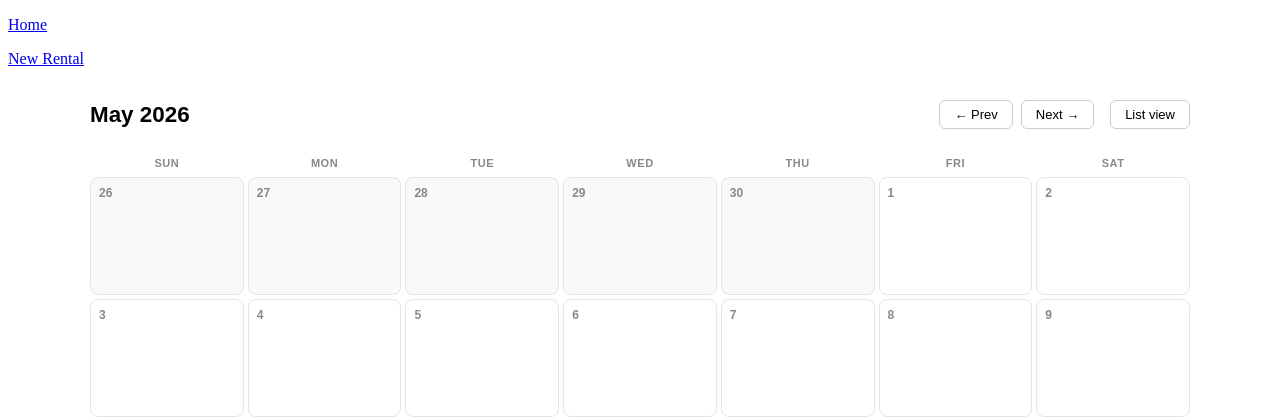
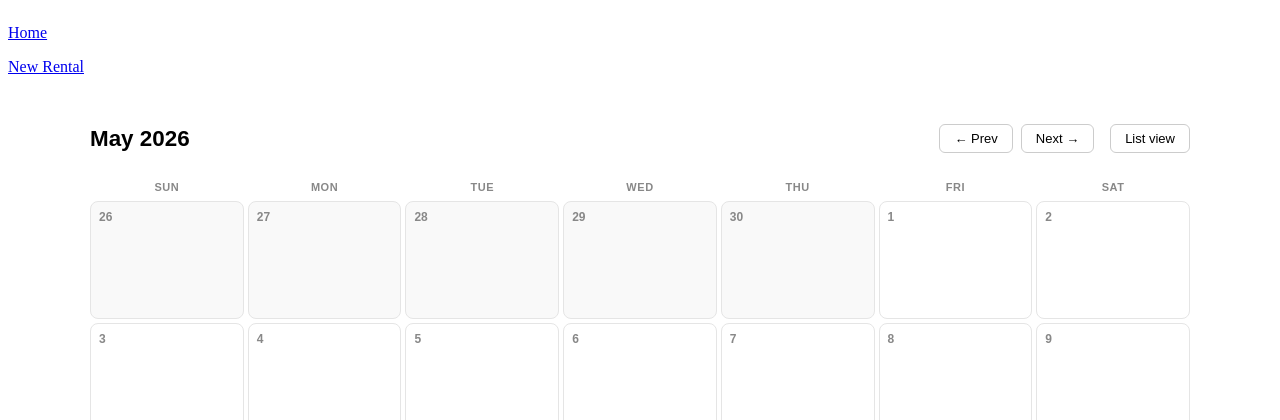
Before and after one commit to dylanmelchior/axist-rental-dashboard, a Django app: page /rentals/ in a window 1280 px wide. Shown: the top 420 px of the page. Run offline with Django 5.2, Linux system fonts and the light colour scheme; data that the repository does not hold is empty.

Commit message:
Fixed bug where nav wasn't formatting to stylesheet because it wasn't inside the body.

```diff
--- a/axist_dashboard/dashboard/static/main.css
+++ b/axist_dashboard/dashboard/static/main.css
@@ -1,12 +1,9 @@
-table {
-    border: solid black 1px;
+header {
+    display: flex;
+    flex-direction: column;
+    justify-content: center;
 }
 
-td {
-    border: solid black 1px;
-    padding: 1rem;
+nav {
+    color: red;
 }
-
-tr {
-    padding: 1rem;
-}
--- a/axist_dashboard/dashboard/templates/rental_card.html
+++ b/axist_dashboard/dashboard/templates/rental_card.html
@@ -6,13 +6,13 @@
     <link rel="stylesheet" href="/static/main.css" />
     <title>Rental #{{ rental.id }}</title>
   </head>
+  <body>
     <header>
-    <nav>
+      <nav>
         <p><a href="/"> Home </a></p>
         <p><a href="/rentals/"> Rental Dashboard </a></p>
-    </nav>
+      </nav>
     </header>
-  <body>
     <h1>Rental #{{ rental.id }}</h1>
 
     <section>
--- a/axist_dashboard/dashboard/templates/rentals.html
+++ b/axist_dashboard/dashboard/templates/rentals.html
@@ -6,13 +6,13 @@
     <link rel="stylesheet" href="/static/main.css" />
     <title>Dashboard</title>
   </head>
-  <header>
-    <nav>
-      <p><a href="/"> Home </a></p>
-      <p><a href="/newrental/"> New Rental </a></p>
-    </nav>
-  </header>
   <body>
+    <header>
+      <nav>
+        <p><a href="/"> Home </a></p>
+        <p><a href="/newrental/"> New Rental </a></p>
+      </nav>
+    </header>
     <style>
       .cal-wrap {
         max-width: 1100px;
@@ -136,7 +136,9 @@
         >
           <a href="?year={{ prev_year }}&month={{ prev_month }}">&larr; Prev</a>
           <a href="?year={{ next_year }}&month={{ next_month }}">Next &rarr;</a>
-          <a href="{% url 'rentals_list_view' %}" style="margin-left: 8px">List view</a>
+          <a href="{% url 'rentals_list_view' %}" style="margin-left: 8px"
+            >List view</a
+          >
         </div>
       </div>
 
@@ -148,30 +150,40 @@
 
       <div class="cal-grid">
         {% for week in calendar_weeks %} {% for day in week %}
-        <div class="cal-day {% if not day.in_month %}other-month{% endif %} {% if day.is_today %}today{% endif %}">
+        <div
+          class="cal-day {% if not day.in_month %}other-month{% endif %} {% if day.is_today %}today{% endif %}"
+        >
           <div class="day-num">{{ day.date.day }}</div>
 
           {% for rental in day.deliveries %}
-          <a href="{% url 'rental_card' rental.id %}" class="rental-pill pill-delivery"
-            title="{{ rental.customer }} — ${{ rental.totalPrice }}">
-            &#x1F69A; {{ rental.deliveryDate|date:"g:i A" }} {{ rental.customer }}
+          <a
+            href="{% url 'rental_card' rental.id %}"
+            class="rental-pill pill-delivery"
+            title="{{ rental.customer }} — ${{ rental.totalPrice }}"
+          >
+            &#x1F69A; {{ rental.deliveryDate|date:"g:i A" }} {{ rental.customer
+            }}
           </a>
-          {% endfor %}
-          {% for rental in day.events %}
-          <a href="{% url 'rental_card' rental.id %}" class="rental-pill pill-event"
-            title="{{ rental.customer }} — ${{ rental.totalPrice }}">
+          {% endfor %} {% for rental in day.events %}
+          <a
+            href="{% url 'rental_card' rental.id %}"
+            class="rental-pill pill-event"
+            title="{{ rental.customer }} — ${{ rental.totalPrice }}"
+          >
             {{ rental.events|date:"g:i A" }} {{ rental.customer }}
           </a>
-          {% endfor %}
-          {% for rental in day.pickups %}
-          <a href="{% url 'rental_card' rental.id%}" class="rental-pill pill-pickup"
-            title="{{ rental.customer }} — ${{ rental.totalPrice }}">
-            &#x1F69A; {{ rental.deliveryDate|date:"g:i A" }} {{ rental.customer }}
+          {% endfor %} {% for rental in day.pickups %}
+          <a
+            href="{% url 'rental_card' rental.id%}"
+            class="rental-pill pill-pickup"
+            title="{{ rental.customer }} — ${{ rental.totalPrice }}"
+          >
+            &#x1F69A; {{ rental.deliveryDate|date:"g:i A" }} {{ rental.customer
+            }}
           </a>
           {% endfor %}
         </div>
-        {% endfor %}
-        {% endfor %}
+        {% endfor %} {% endfor %}
       </div>
 
       <div class="legend">
```
Also changed, not shown: axist_dashboard/dashboard/templates/customers.html (+5 -6 lines), axist_dashboard/dashboard/templates/dashboard.html (+5 -6 lines), axist_dashboard/dashboard/templates/rentals_list_view.html (+6 -6 lines), axist_dashboard/db.sqlite3.
